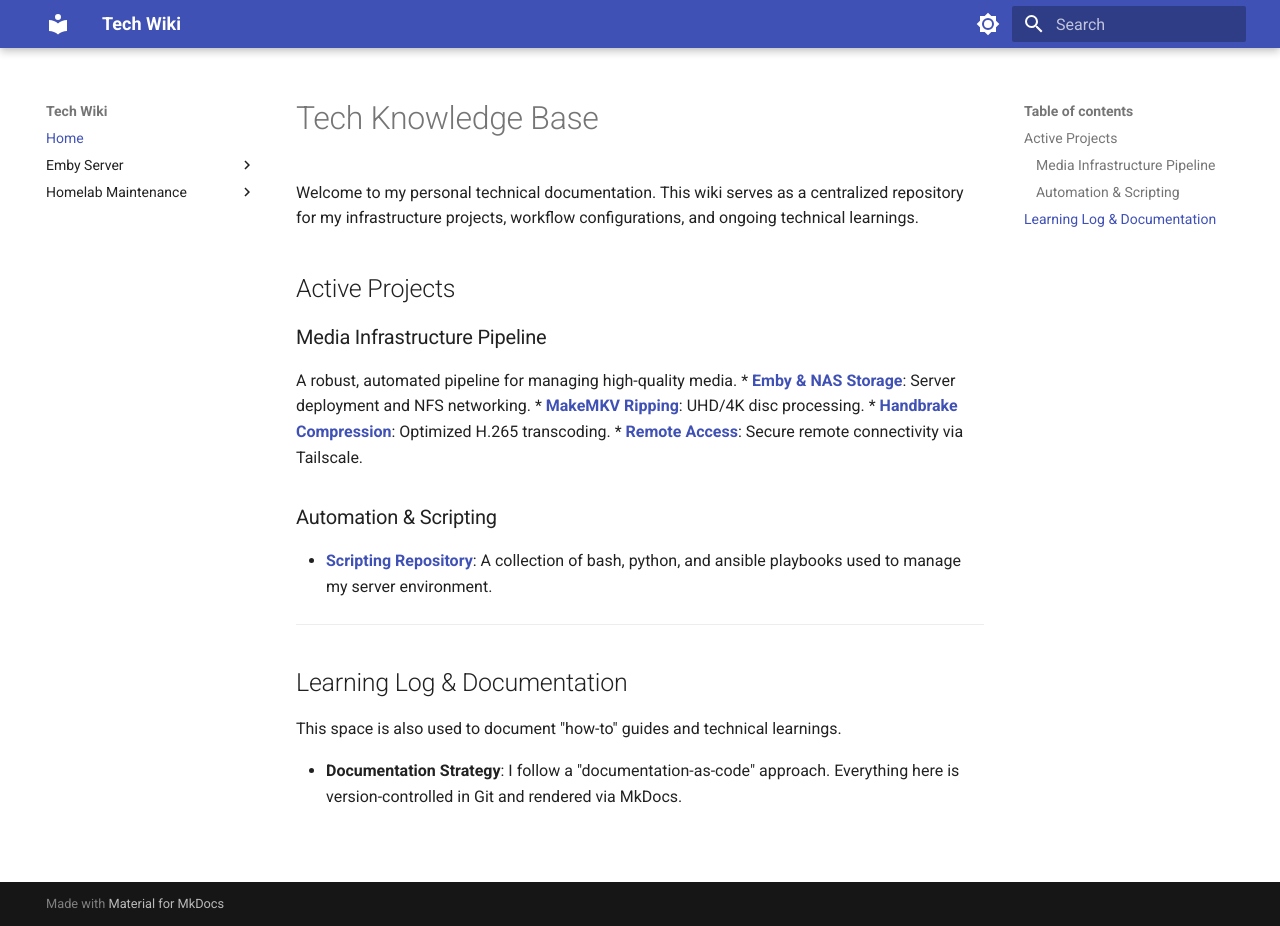
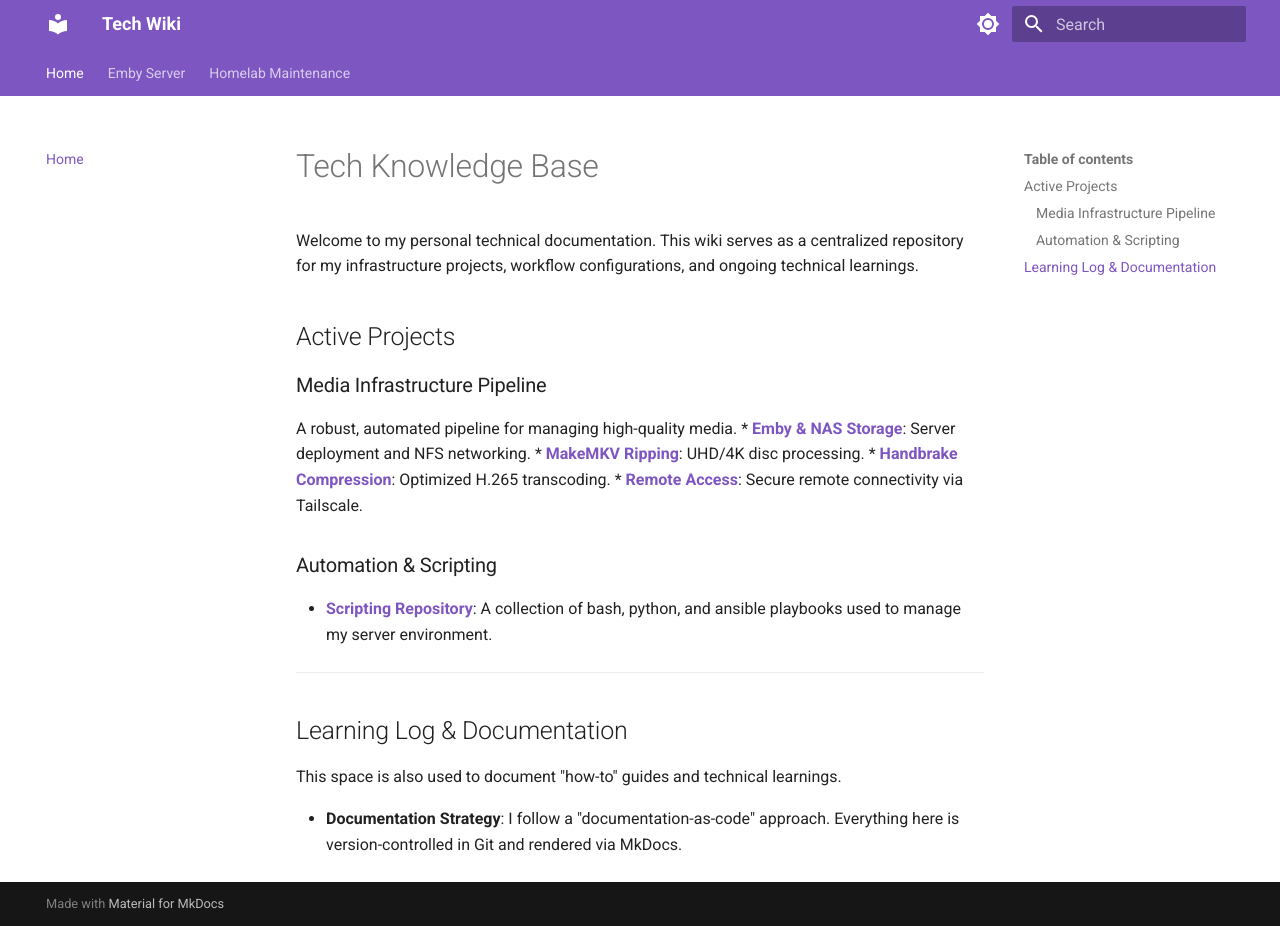
Before and after one commit to caleb-stults/tech-wiki, an MkDocs documentation site: the page built from docs/index.md, in a window 1280 px wide and 926 px high. Built offline with MkDocs 1.6.1 and Material for MkDocs 9.7.7, drawn with Linux system fonts in a browser that asks for light colours.

Commit message:
adjusting wiki theme

```diff
--- a/mkdocs.yml
+++ b/mkdocs.yml
@@ -12,20 +12,25 @@ nav:
       - Introduction: homelab-maintenance/index.md
 theme:
   name: material
+  favicon: docs/images/favicon.png
+  features:
+    - navigation.tabs
+    - navigation.indexes
+    - navigation.top
   palette:
     # Palette toggle for light mode
     - media: "(prefers-color-scheme: light)"
       scheme: default
-      primary: indigo
-      accent: indigo
+      primary: deep purple
+      accent: deep purple
       toggle:
         icon: material/brightness-7
         name: Switch to dark mode
     # Palette toggle for dark mode
     - media: "(prefers-color-scheme: dark)"
       scheme: slate
-      primary: indigo
-      accent: indigo
+      primary: deep purple
+      accent: deep purple
       toggle:
         icon: material/brightness-4
         name: Switch to light mode
```
Also changed, not shown: docs/images/favicon.png (added).
